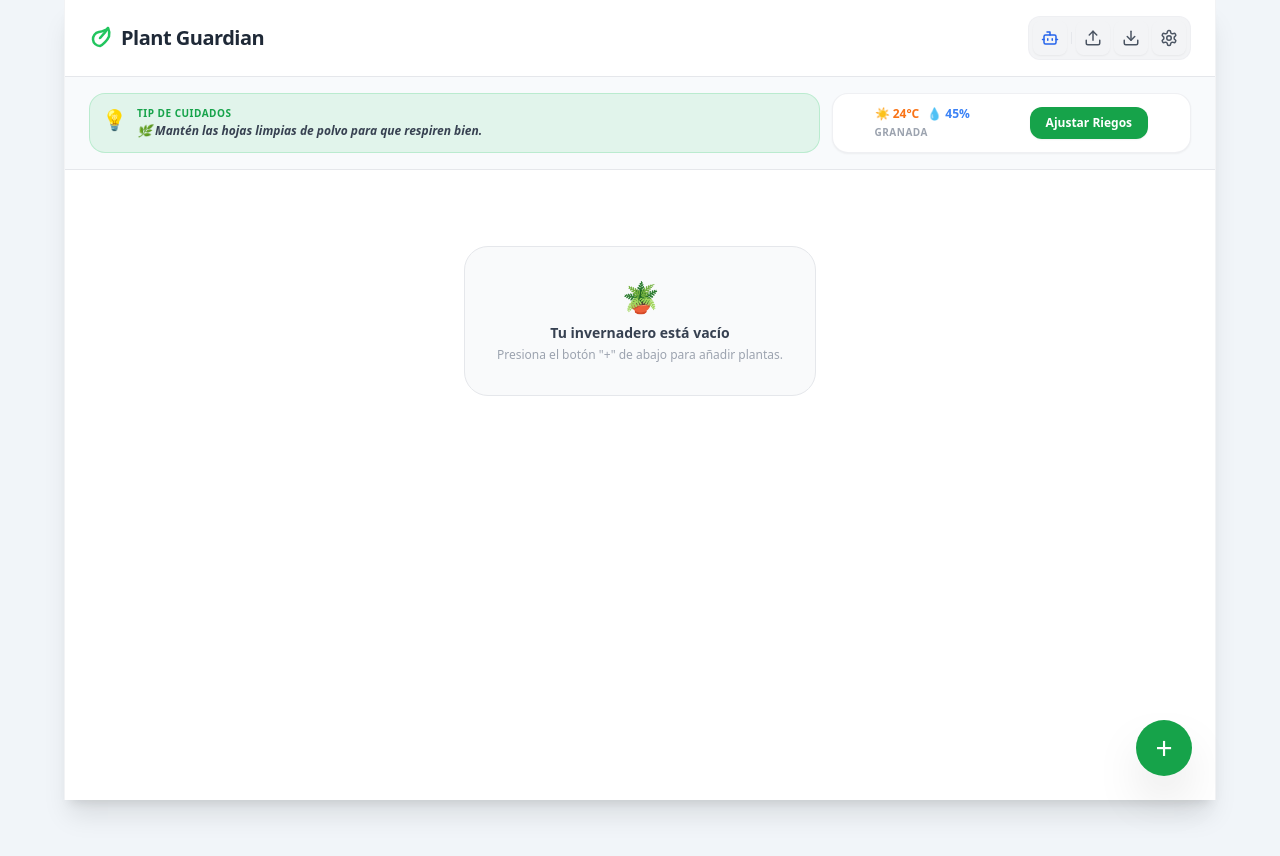
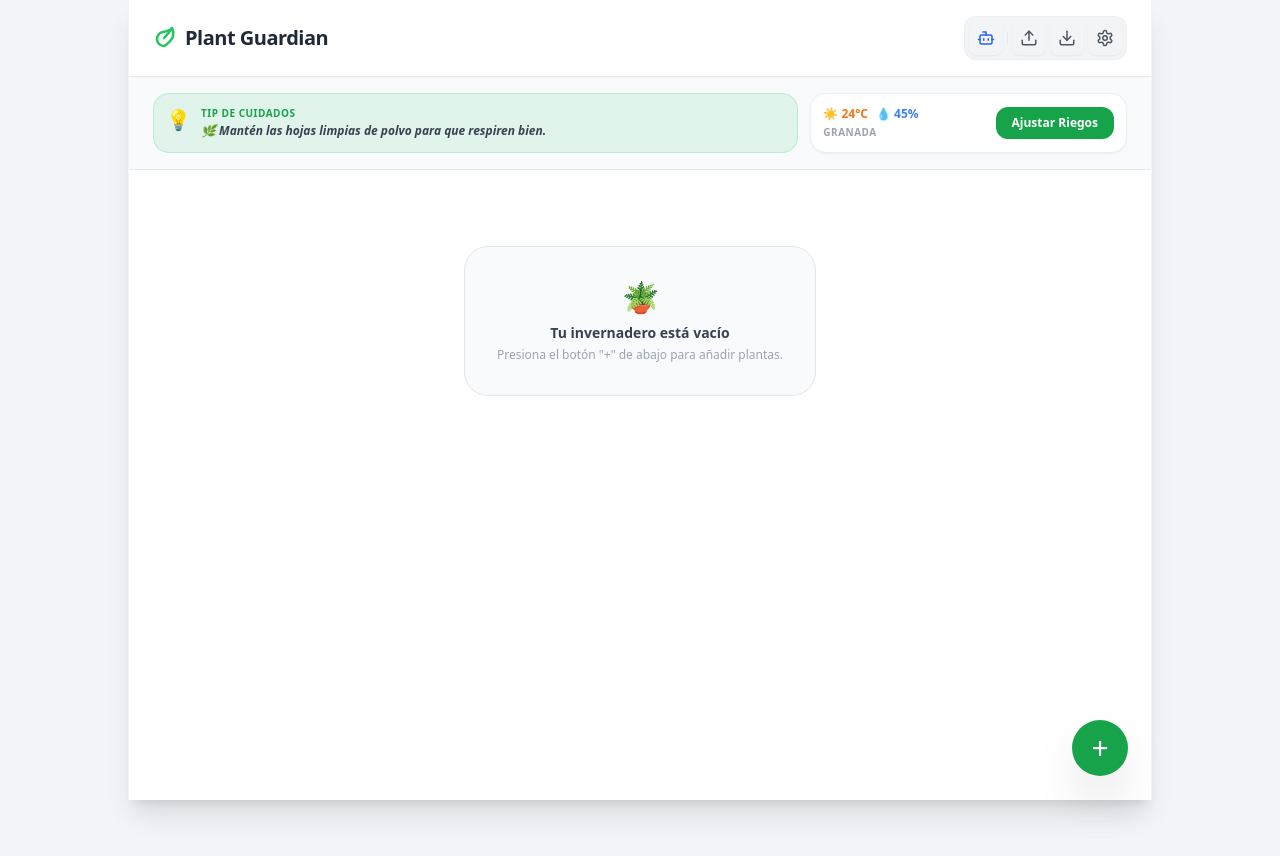
Before and after one commit to FranOO1/misApps, a plain HTML site: page plantometro/index.html in a window 1280 px wide. Drawn offline with nearby package versions, Linux system fonts and the light colour scheme.

Commit message:
Update index.html

```diff
--- a/plantometro/index.html
+++ b/plantometro/index.html
@@ -24,7 +24,7 @@
 </head>
 <body class="bg-slate-100 dark:bg-gray-950 text-gray-900 dark:text-gray-100 transition-colors duration-300 pb-24 min-h-screen">
 
-    <div class="max-w-2xl lg:max-w-4xl xl:max-w-6xl 2xl:max-w-7xl mx-auto bg-white dark:bg-gray-900 min-h-screen shadow-xl border-x border-gray-200/50 dark:border-gray-800 flex flex-col">
+    <div class="w-full max-w-2xl lg:max-w-4xl xl:max-w-5xl 2xl:max-w-6xl mx-auto bg-white dark:bg-gray-900 min-h-screen shadow-xl border-x border-gray-200/50 dark:border-gray-800 flex flex-col">
 
         <header class="sticky top-0 z-30 px-6 py-4 border-b border-gray-200 dark:border-gray-800 flex items-center justify-between bg-white/95 dark:bg-gray-900/95 backdrop-blur-sm">
             <div class="flex items-center gap-2">
@@ -51,15 +51,15 @@
         </header>
 
         <div class="px-6 py-4 border-b border-gray-200 dark:border-gray-800 bg-slate-50 dark:bg-gray-900/40">
-            <div class="grid grid-cols-1 md:grid-cols-3 gap-3">
-                <div class="md:col-span-2 flex items-start gap-2.5 p-3 bg-green-500/10 rounded-2xl border border-green-500/20">
+            <div class="grid grid-cols-1 lg:grid-cols-3 gap-3">
+                <div class="lg:col-span-2 flex items-start gap-2.5 p-3 bg-green-500/10 rounded-2xl border border-green-500/20">
                     <span class="text-xl">💡</span>
                     <div>
                         <p class="text-[10px] font-bold text-green-600 dark:text-green-400 uppercase tracking-wider">Tip de Cuidados</p>
                         <p id="daily-tip" class="text-xs font-semibold text-gray-700 dark:text-gray-300 italic mt-0.5">🌿 Mantén las hojas limpias de polvo para que respiren bien.</p>
                     </div>
                 </div>
-                <div class="flex items-center justify-between md:justify-around p-3 rounded-2xl bg-white dark:bg-gray-800 shadow-sm border border-gray-200/60 dark:border-gray-700/60">
+                <div class="flex items-center justify-between p-3 rounded-2xl bg-white dark:bg-gray-800 shadow-sm border border-gray-200/60 dark:border-gray-700/60">
                     <div class="flex flex-col gap-0.5 text-xs font-bold">
                         <div class="flex gap-2">
                             <span class="text-orange-500">☀️ 24°C</span>
@@ -76,13 +76,13 @@
 
         <main class="p-6 flex-1">
             <div id="filter-container" class="mb-4 flex overflow-x-auto pb-1 gap-1.5 hide-scrollbar"></div>
-            <div id="plant-list" class="grid grid-cols-1 sm:grid-cols-2 lg:grid-cols-3 xl:grid-cols-4 gap-4">
+            <div id="plant-list" class="grid grid-cols-1 md:grid-cols-2 lg:grid-cols-3 gap-4">
                 </div>
         </main>
 
     </div>
 
-    <div class="fixed bottom-0 left-0 right-0 max-w-2xl lg:max-w-4xl xl:max-w-6xl 2xl:max-w-7xl mx-auto pointer-events-none z-40">
+    <div class="fixed bottom-0 left-0 right-0 w-full max-w-2xl lg:max-w-4xl xl:max-w-5xl 2xl:max-w-6xl mx-auto pointer-events-none z-40">
         <button onclick="openFormModal()" class="pointer-events-auto absolute bottom-6 right-6 w-14 h-14 bg-green-600 text-white rounded-full shadow-2xl flex items-center justify-center hover:bg-green-700 active:scale-95 transition-all text-3xl font-light">
             +
         </button>
@@ -219,7 +219,7 @@
 
                 if(filtered.length === 0) {
                     list.innerHTML = `
-                        <div class="text-center mt-8 p-8 rounded-3xl border border-gray-200 dark:border-gray-800 bg-gray-50 dark:bg-gray-800/30 col-span-1 sm:col-span-2 lg:col-span-3 xl:col-span-4 max-w-sm mx-auto">
+                        <div class="text-center mt-8 p-8 rounded-3xl border border-gray-200 dark:border-gray-800 bg-gray-50 dark:bg-gray-800/30 col-span-1 md:col-span-2 lg:col-span-3 max-w-sm mx-auto">
                             <span class="text-3xl block mb-2">🪴</span>
                             <h2 class="text-sm font-bold text-gray-700 dark:text-gray-300">Tu invernadero está vacío</h2>
                             <p class="text-xs text-gray-400 mt-1">Presiona el botón "+" de abajo para añadir plantas.</p>
```
